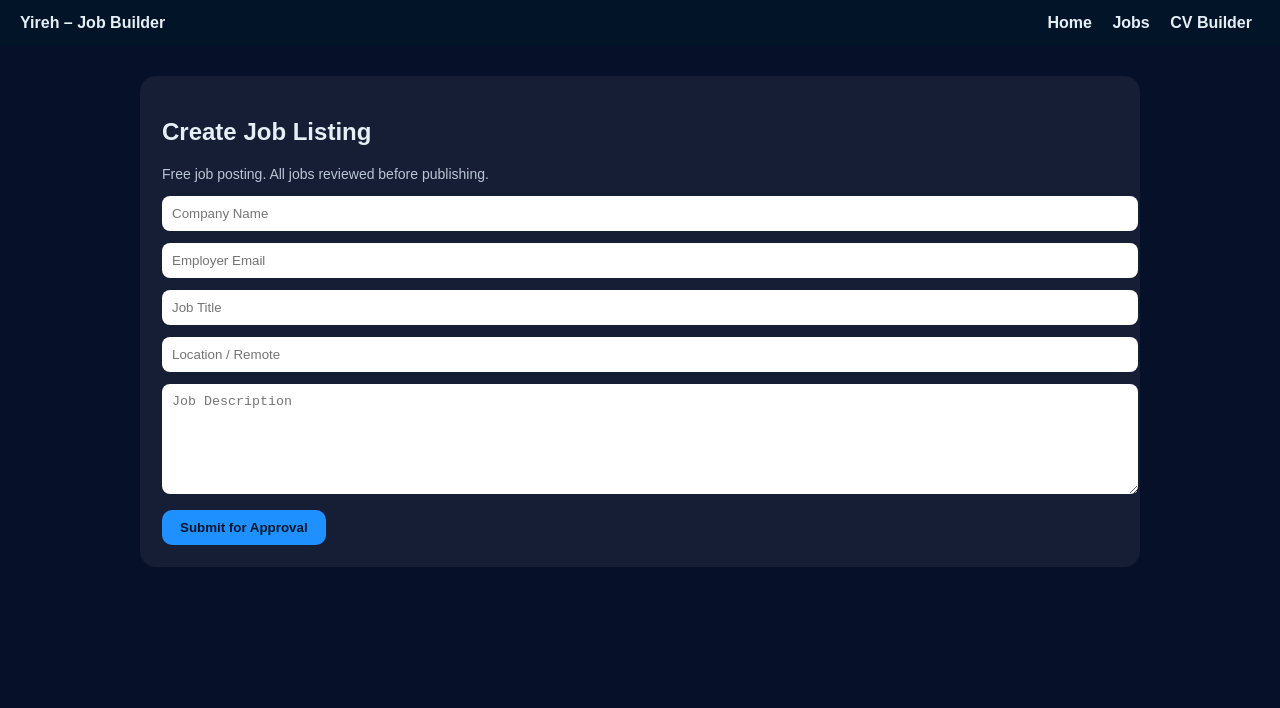
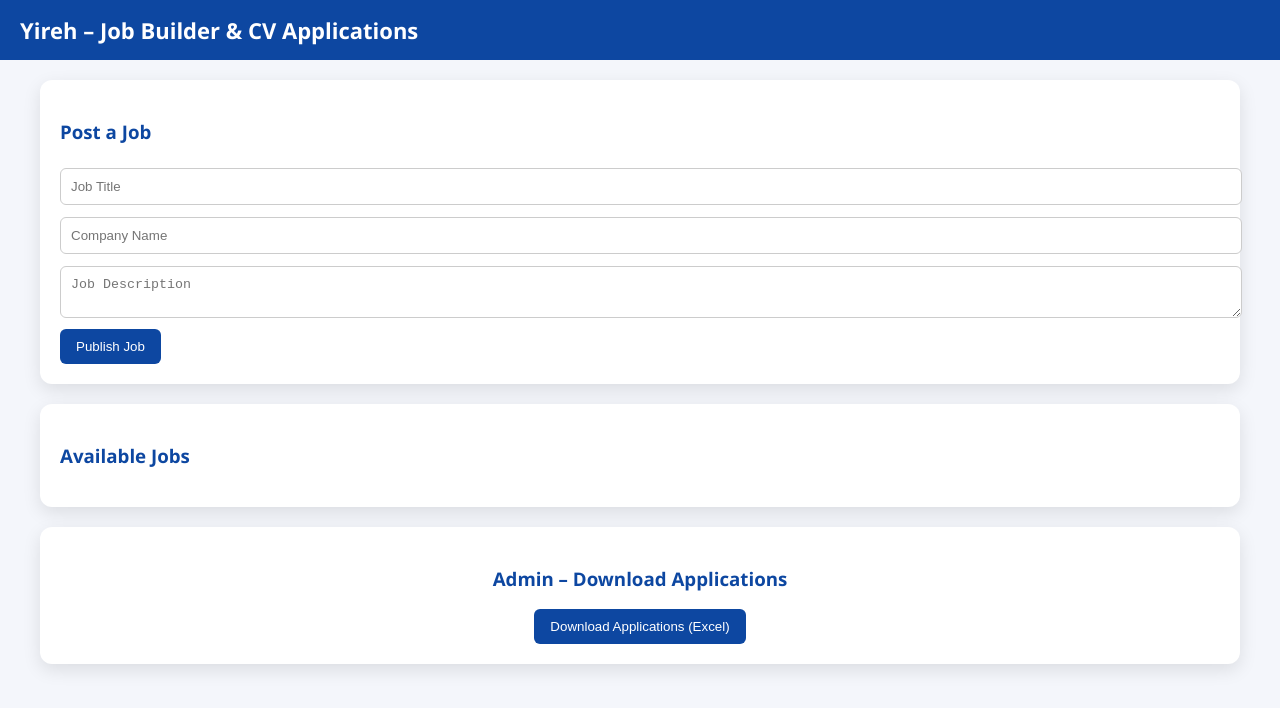
Before and after one commit to yireh-remotejobs/yireh.ai, a plain HTML site: page job-builder.html in a window 1280 px wide. Drawn offline with Linux system fonts and the light colour scheme.

Commit message:
Revamp job builder layout and functionality

```diff
--- a/job-builder.html
+++ b/job-builder.html
@@ -2,68 +2,158 @@
 <html lang="en">
 <head>
 <meta charset="UTF-8">
-<title>Job Builder – Yireh</title>
+<title>Yireh – Job Builder & Applications</title>
 <meta name="viewport" content="width=device-width, initial-scale=1.0">
 
 <style>
-body{margin:0;background:#071029;color:#e6eef6;font-family:Arial}
-.header{background:#021428;padding:14px 20px;display:flex;justify-content:space-between}
-.nav a{color:#e6eef6;margin:0 8px;font-weight:bold;text-decoration:none}
-.container{max-width:1000px;margin:auto;padding:30px}
-.card{background:rgba(255,255,255,.06);padding:22px;border-radius:16px}
-.input,textarea{width:100%;padding:10px;border-radius:8px;border:none;margin-bottom:12px}
-.btn{background:#1e90ff;color:#021428;padding:10px 18px;border-radius:10px;font-weight:bold;border:none;cursor:pointer}
-.small{font-size:14px;color:#b9c6d4}
+body{
+    margin:0;
+    font-family:Segoe UI,Arial,sans-serif;
+    background:#f4f6fb;
+}
+header{
+    background:#0d47a1;
+    color:#fff;
+    padding:15px 20px;
+    font-size:22px;
+    font-weight:700;
+}
+.container{
+    max-width:1200px;
+    margin:auto;
+    padding:20px;
+}
+.card{
+    background:#fff;
+    padding:20px;
+    border-radius:12px;
+    box-shadow:0 6px 18px rgba(0,0,0,.1);
+    margin-bottom:20px;
+}
+h3{color:#0d47a1}
+input,textarea{
+    width:100%;
+    padding:10px;
+    margin:6px 0;
+    border:1px solid #ccc;
+    border-radius:6px;
+}
+button{
+    background:#0d47a1;
+    color:#fff;
+    border:none;
+    padding:10px 16px;
+    border-radius:6px;
+    cursor:pointer;
+}
+.job{
+    border:1px solid #ddd;
+    padding:15px;
+    border-radius:8px;
+    margin-top:15px;
+}
+.apply-box{
+    background:#f1f4ff;
+    padding:12px;
+    margin-top:10px;
+    border-radius:8px;
+}
+.admin{
+    text-align:center;
+}
 </style>
 </head>
 
 <body>
 
-<header class="header">
-  <b>Yireh – Job Builder</b>
-  <nav class="nav">
-    <a href="index.html">Home</a>
-    <a href="jobs.html">Jobs</a>
-    <a href="cv-builder.html">CV Builder</a>
-  </nav>
-</header>
+<header>Yireh – Job Builder & CV Applications</header>
 
-<section class="container">
-  <div class="card">
-    <h2>Create Job Listing</h2>
-    <p class="small">Free job posting. All jobs reviewed before publishing.</p>
+<div class="container">
 
-    <input id="company" class="input" placeholder="Company Name">
-    <input id="email" class="input" placeholder="Employer Email">
-    <input id="title" class="input" placeholder="Job Title">
-    <input id="location" class="input" placeholder="Location / Remote">
-    <textarea id="desc" rows="6" class="input" placeholder="Job Description"></textarea>
+<!-- ================= JOB CREATOR ================= -->
+<div class="card">
+<h3>Post a Job</h3>
+<input id="jobTitle" placeholder="Job Title">
+<input id="company" placeholder="Company Name">
+<textarea id="jobDesc" placeholder="Job Description"></textarea>
+<button onclick="addJob()">Publish Job</button>
+</div>
 
-    <button class="btn" onclick="submitJob()">Submit for Approval</button>
-  </div>
-</section>
+<!-- ================= JOB LIST ================= -->
+<div class="card">
+<h3>Available Jobs</h3>
+<div id="jobs"></div>
+</div>
+
+<!-- ================= ADMIN ================= -->
+<div class="card admin">
+<h3>Admin – Download Applications</h3>
+<button onclick="downloadExcel()">Download Applications (Excel)</button>
+</div>
+
+</div>
 
 <script>
-function submitJob(){
-  const job={
-    company:val("company"),
-    email:val("email"),
-    title:val("title"),
-    location:val("location"),
-    desc:val("desc"),
-    created:new Date().toISOString()
-  };
-  if(!job.company||!job.email||!job.title){
-    alert("Company, email, and job title required");
-    return;
-  }
-  const pending=JSON.parse(localStorage.getItem("yirehJobs_pending")||"[]");
-  pending.push(job);
-  localStorage.setItem("yirehJobs_pending",JSON.stringify(pending));
-  alert("Job submitted for admin approval");
-  document.querySelectorAll("input,textarea").forEach(i=>i.value="");
+let jobs = [];
+let applications = [];
+
+function addJob(){
+    const job = {
+        title: jobTitle.value,
+        company: company.value,
+        desc: jobDesc.value
+    };
+    jobs.push(job);
+    renderJobs();
+    jobTitle.value = company.value = jobDesc.value = "";
 }
-function val(id){return document.getElementById(id).value.trim()}
+
+function renderJobs(){
+    jobsDiv = document.getElementById("jobs");
+    jobsDiv.innerHTML = "";
+    jobs.forEach((job,i)=>{
+        jobsDiv.innerHTML += `
+        <div class="job">
+            <b>${job.title}</b><br>
+            <small>${job.company}</small>
+            <p>${job.desc}</p>
+
+            <div class="apply-box">
+                <input placeholder="Your Name" id="name${i}">
+                <input placeholder="Email" id="email${i}">
+                <input placeholder="Phone" id="phone${i}">
+                <textarea placeholder="Paste CV or Profile Summary" id="cv${i}"></textarea>
+                <button onclick="apply(${i})">Apply</button>
+            </div>
+        </div>`;
+    });
+}
+
+function apply(i){
+    const app = {
+        job: jobs[i].title,
+        company: jobs[i].company,
+        name: document.getElementById(`name${i}`).value,
+        email: document.getElementById(`email${i}`).value,
+        phone: document.getElementById(`phone${i}`).value,
+        cv: document.getElementById(`cv${i}`).value
+    };
+    applications.push(app);
+    alert("Application submitted successfully!");
+}
+
+function downloadExcel(){
+    let csv = "Job,Company,Name,Email,Phone,CV\n";
+    applications.forEach(a=>{
+        csv += `"${a.job}","${a.company}","${a.name}","${a.email}","${a.phone}","${a.cv}"\n`;
+    });
+
+    const blob = new Blob([csv],{type:"text/csv"});
+    const link = document.createElement("a");
+    link.href = URL.createObjectURL(blob);
+    link.download = "Yireh_Job_Applications.csv";
+    link.click();
+}
 </script>
 
 </body>
```
